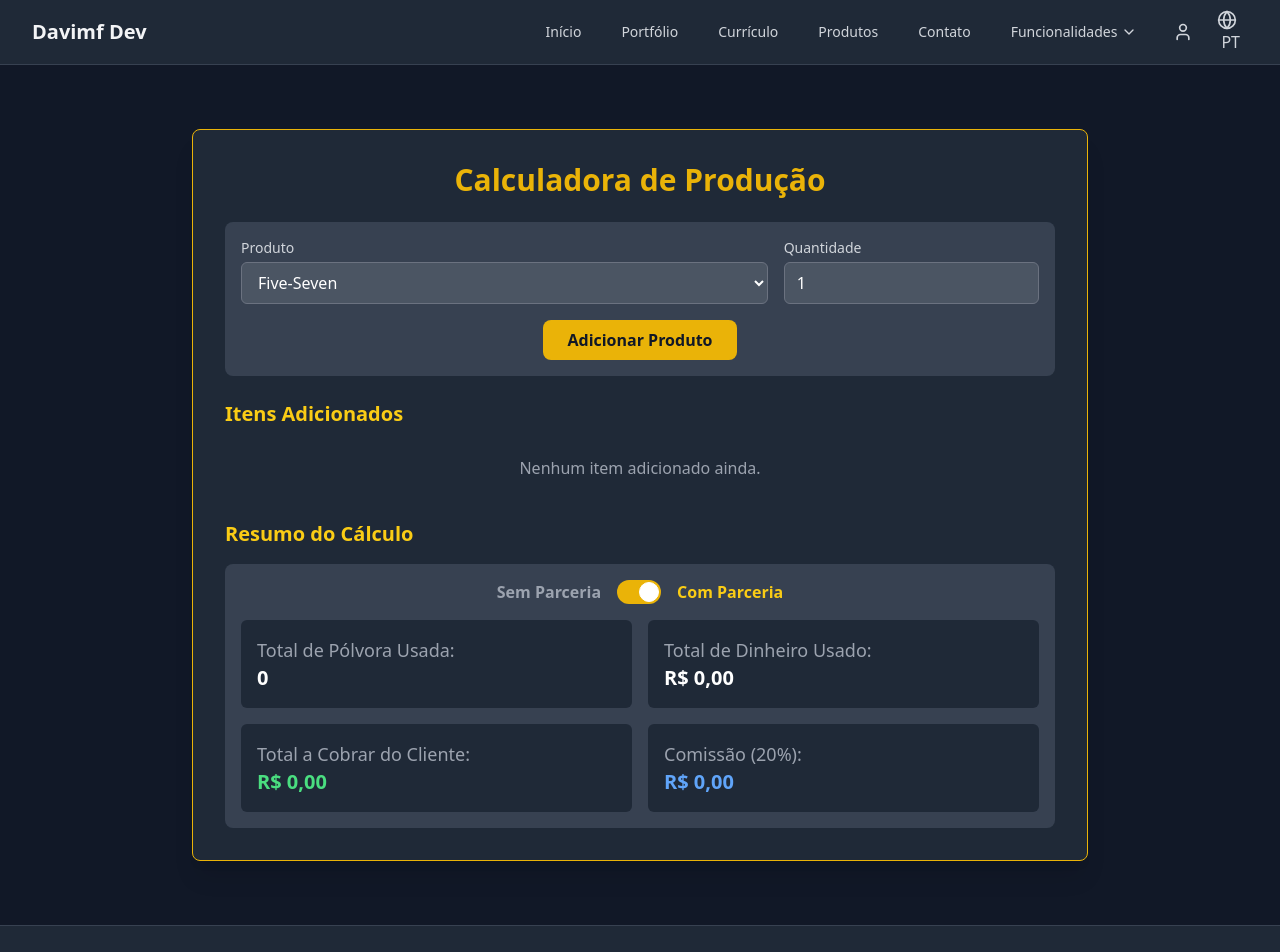
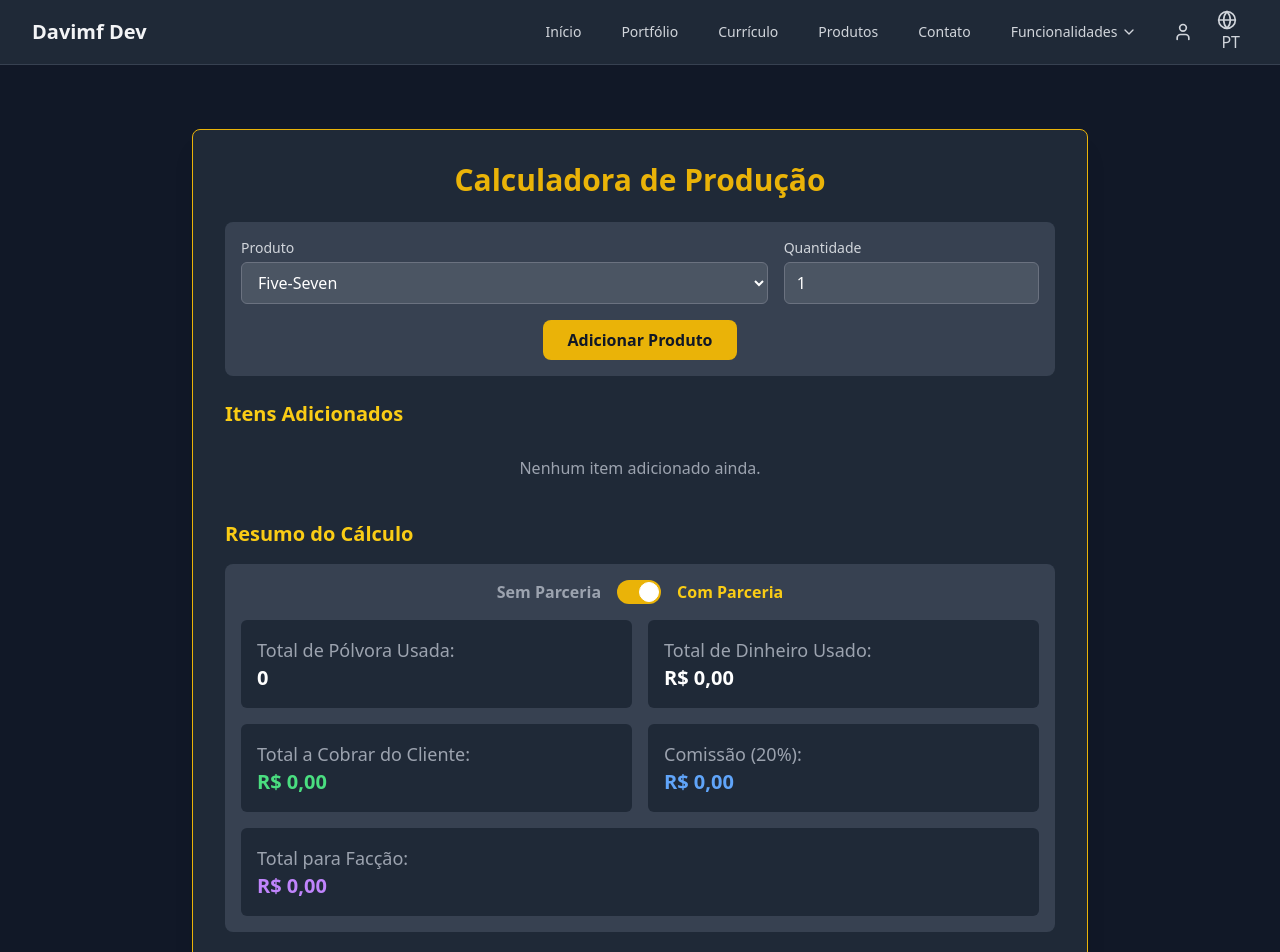
Before and after one commit to davimfdev/davimf.dev, a React (Vite) app: page /calc in a window 1280 px wide. Shown: the top 952 px of the page. Built offline with nearby package versions, Linux system fonts and the light colour scheme.

Commit message:
Calculator revamped to my new products (fivem)

```diff
--- a/src/pages/Calculator.tsx
+++ b/src/pages/Calculator.tsx
@@ -44,8 +44,9 @@ const Calculator = () => {
             return acc + (valor * item.quantidade);
         }, 0);
         const totalComissao = totalVenda * 0.20;
+        const totalFaccao = totalVenda - totalComissao;
 
-        return { totalPolvora, totalDinheiro, totalVenda, totalComissao };
+        return { totalPolvora, totalDinheiro, totalVenda, totalComissao, totalFaccao };
     }, [itens, comParceria]);
 
     const formatCurrency = (value: number) => {
@@ -143,6 +144,10 @@ const Calculator = () => {
                             <p className="text-gray-400">Comissão (20%):</p>
                             <p className="font-bold text-xl text-blue-400">{formatCurrency(calculos.totalComissao)}</p>
                         </div>
+                        <div className="bg-gray-800 p-4 rounded-md sm:col-span-2">
+                            <p className="text-gray-400">Total para Facção:</p>
+                            <p className="font-bold text-xl text-purple-400">{formatCurrency(calculos.totalFaccao)}</p>
+                        </div>
                     </div>
                      {itens.length > 0 && (
                         <div className="text-center mt-4">
```
